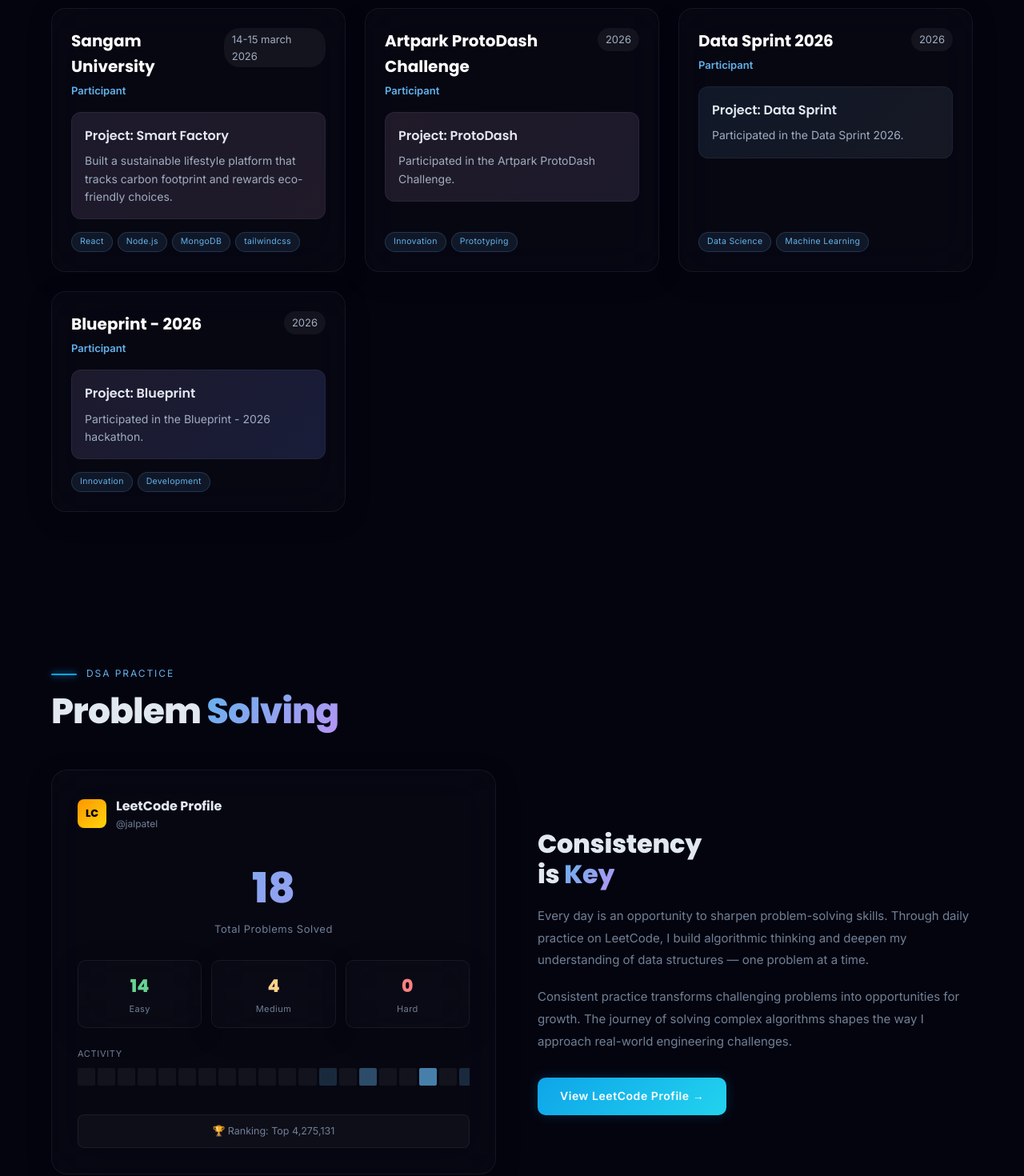
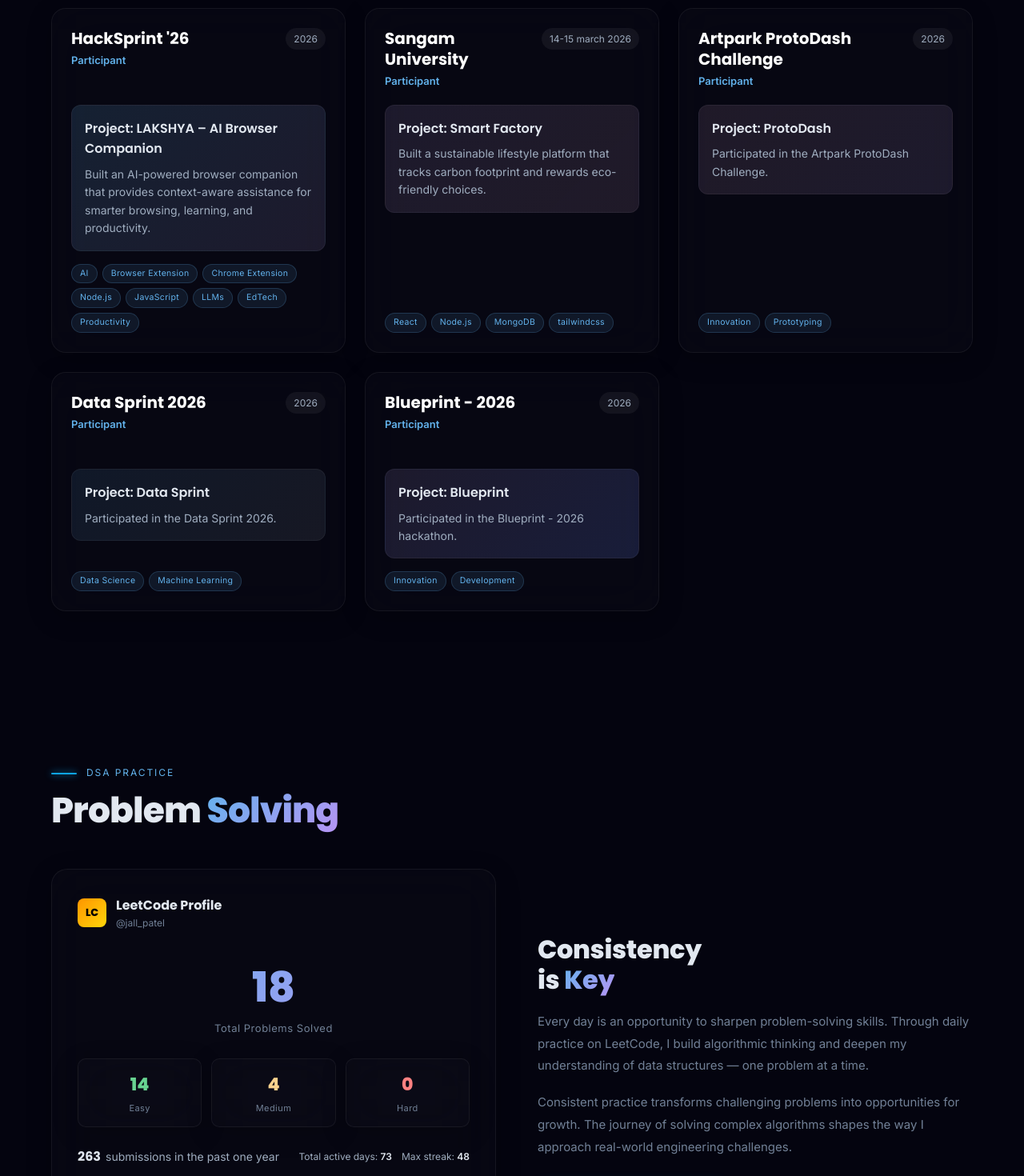
Before and after one commit to jalpatel2646/my_portfolio, a React (Vite) app: page / in a window 1280 px wide. Shown: the part 4440-5910 px from the top of the page at 80% size. Built offline with nearby package versions, Linux system fonts and the light colour scheme; no server answers.

Commit message:
feat: integrate live LeetCode stats, align hackathon cards, and add LAKSHYA project

```diff
--- a/src/components/HackathonProjects.jsx
+++ b/src/components/HackathonProjects.jsx
@@ -4,7 +4,7 @@ import SectionWrapper, { SectionLabel, SectionTitle } from './SectionWrapper'
 const hackathonProjects = [
   {
     title: 'AI Cost Intelligence Dashboard',
-    description: 'AI-powered dashboard to analyze and predict costs using data insights.',
+    description: 'AI Cost Intelligence Dashboard is an AI-powered analytics platform that helps organizations monitor, analyze, and optimize operational costs in real time. It detects spending anomalies, forecasts future expenses, provides intelligent recommendations with confidence scoring, and enables autonomous actions through AI-driven insights, helping businesses make faster, data-driven financial decisions.',
     image: 'https://images.unsplash.com/photo-1518770660439-4636190af475?ixlib=rb-4.0.3&auto=format&fit=crop&w=800&q=80',
     tags: ['AI', 'Analytics', 'Dashboard'],
     hackathon: 'Hackathon 2026',
@@ -13,12 +13,21 @@ const hackathonProjects = [
   },
   {
     title: 'SmartFactory AI — Industrial Management System',
-    description: 'Smart factory management system for real-time monitoring, automation, and analytics.',
+    description: 'LAKSHYA is an AI-powered browser extension that understands the active webpage and provides intelligent, context-aware assistance. It can analyze webpages, summarize articles, understand PDFs, Excel files, and images, summarize YouTube videos, generate quizzes and flashcards, and automatically fill online forms using resume data—all without leaving the browser.',
     image: 'https://images.unsplash.com/photo-1551288049-bebda4e38f71?ixlib=rb-4.0.3&auto=format&fit=crop&w=800&q=80',
     tags: ['React', 'Node.js', 'AI', 'Automation'],
     hackathon: 'Hackathon 2026',
     live: 'https://ps-005-codecrusaders.vercel.app/welcome',
     code: 'https://github.com/VishwaPatel892/PS005-Codecrusaders.git'
+  },
+  {
+    title: 'LAKSHYA – AI Browser Companion',
+    description: 'LAKSHYA is an AI-powered browser extension that understands the active webpage and provides intelligent, context-aware assistance. It can analyze webpages, summarize articles, understand PDFs, Excel files, and images, summarize YouTube videos, generate quizzes and flashcards, and automatically fill online forms using resume data—all without leaving the browser.',
+    image: 'https://images.unsplash.com/photo-1677442136019-21780ecad995?ixlib=rb-4.0.3&auto=format&fit=crop&w=800&q=80',
+    tags: ['JavaScript', 'React', 'Node.js', 'Express.js', 'Chrome Extension', 'AI', 'LLMs'],
+    hackathon: "HackSprint '26",
+    live: 'https://team-lakshya1.vercel.app/',
+    code: 'https://github.com/KHUSHPATEL143/team_lakshya.git'
   }
 ]
 
--- a/src/components/Hackathons.jsx
+++ b/src/components/Hackathons.jsx
@@ -2,6 +2,16 @@ import { motion } from 'framer-motion'
 import SectionWrapper, { SectionLabel, SectionTitle } from './SectionWrapper'
 
 const hackathons = [
+  {
+    name: "HackSprint '26",
+    role: 'Participant',
+    project: 'LAKSHYA – AI Browser Companion',
+    desc: 'Built an AI-powered browser companion that provides context-aware assistance for smarter browsing, learning, and productivity.',
+    tags: ['AI', 'Browser Extension', 'Chrome Extension', 'Node.js', 'JavaScript', 'LLMs', 'EdTech', 'Productivity'],
+    date: '2026',
+    gradient: 'linear-gradient(135deg, rgba(99,179,237,0.15), rgba(161,140,209,0.14))',
+    projectLink: ''
+  },
   {
     name: 'Sangam University',
     role: 'Participant',
@@ -21,8 +31,7 @@ const hackathons = [
     tags: ['Innovation', 'Prototyping'],
     date: '2026',
     gradient: 'linear-gradient(135deg, rgba(251,194,235,0.1), rgba(161,140,209,0.14))',
-    projectLink: '',
-    certLink: 'https://kommodo.ai/i/xTxWWQvnvRFVXlEgRol0'
+    projectLink: ''
   },
   {
     name: 'Data Sprint 2026',
@@ -59,12 +68,12 @@ function HackathonCard({ hackathon, index }) {
       onMouseEnter={e => e.currentTarget.style.borderColor = 'rgba(99,179,237,0.28)'}
       onMouseLeave={e => e.currentTarget.style.borderColor = 'rgba(255,255,255,0.08)'}
     >
-      <div style={{ display: 'flex', justifyContent: 'space-between', alignItems: 'flex-start' }}>
-        <div>
-          <h3 className="font-poppins" style={{ fontSize: 20, fontWeight: 700, margin: 0, color: '#fff' }}>{hackathon.name}</h3>
+      <div style={{ display: 'flex', justifyContent: 'space-between', alignItems: 'flex-start', minHeight: 80, gap: '12px' }}>
+        <div style={{ flex: 1 }}>
+          <h3 className="font-poppins" style={{ fontSize: 20, fontWeight: 700, margin: 0, color: '#fff', lineHeight: 1.3 }}>{hackathon.name}</h3>
           <p className="font-inter" style={{ fontSize: 13, color: '#63b3ed', margin: '4px 0 0 0', fontWeight: 600 }}>{hackathon.role}</p>
         </div>
-        <span style={{ fontSize: 13, color: '#a0aec0', background: 'rgba(255,255,255,0.05)', padding: '4px 10px', borderRadius: 20 }}>{hackathon.date}</span>
+        <span style={{ fontSize: 12, color: '#a0aec0', background: 'rgba(255,255,255,0.05)', padding: '4px 10px', borderRadius: 20, whiteSpace: 'nowrap', flexShrink: 0 }}>{hackathon.date}</span>
       </div>
 
       <div style={{ padding: '16px', background: hackathon.gradient, borderRadius: 12, border: '1px solid rgba(255,255,255,0.05)' }}>
--- a/src/components/ProblemSolving.jsx
+++ b/src/components/ProblemSolving.jsx
@@ -1,10 +1,86 @@
 import { motion } from 'framer-motion'
+import { useState, useEffect } from 'react'
 import SectionWrapper, { SectionLabel, SectionTitle } from './SectionWrapper'
 
 const activityData = [0,0,0,0,0,0,0,0,0,0,0,0,1,0,2,0,0,3,0,1,0,0,4,2]
 const levelClass = ['', 'lv1', 'lv2', 'lv3', 'lv4']
 
 export default function ProblemSolving() {
+  const [stats, setStats] = useState({
+    solvedProblem: 18,
+    easySolved: 14,
+    mediumSolved: 4,
+    hardSolved: 0,
+    ranking: '4,275,131',
+    totalSubmissions: 263,
+    activeDays: 73,
+    maxStreak: 48
+  });
+
+  useEffect(() => {
+    const fetchLeetCodeData = async () => {
+      try {
+        const [solvedRes, profileRes] = await Promise.all([
+          fetch('https://alfa-leetcode-api.onrender.com/jall_patel/solved'),
+          fetch('https://alfa-leetcode-api.onrender.com/jall_patel/profile')
+        ]);
+
+        if (solvedRes.ok && profileRes.ok) {
+          const solvedData = await solvedRes.json();
+          const profileData = await profileRes.json();
+
+          let maxStreak = 0;
+          let activeDays = 0;
+          let totalSubmissions = 263;
+
+          if (profileData.submissionCalendar) {
+            const calendar = profileData.submissionCalendar;
+            const timestamps = Object.keys(calendar).map(Number).sort((a,b)=>a-b);
+            activeDays = timestamps.length;
+
+            let currentStreak = 0;
+            let prevDay = null;
+
+            for (let ts of timestamps) {
+              const day = Math.floor(ts / 86400);
+              if (prevDay === null || day === prevDay + 1) {
+                currentStreak++;
+              } else if (day > prevDay + 1) {
+                currentStreak = 1;
+              }
+              if (currentStreak > maxStreak) {
+                maxStreak = currentStreak;
+              }
+              prevDay = day;
+            }
+          }
+
+          if (profileData.totalSubmissions) {
+            const allSub = profileData.totalSubmissions.find(s => s.difficulty === 'All');
+            if (allSub) {
+              totalSubmissions = allSub.submissions;
+            }
+          }
+
+          setStats({
+            solvedProblem: solvedData.solvedProblem || 18,
+            easySolved: solvedData.easySolved || 14,
+            mediumSolved: solvedData.mediumSolved || 4,
+            hardSolved: solvedData.hardSolved || 0,
+            ranking: profileData.ranking ? profileData.ranking.toLocaleString() : '1,090,087',
+            totalSubmissions: totalSubmissions || 263,
+            activeDays: activeDays || 73,
+            maxStreak: maxStreak || 48
+          });
+        }
+      } catch (error) {
+        console.error('Error fetching LeetCode stats:', error);
+      }
+    };
+
+    fetchLeetCodeData();
+  }, []);
+
   return (
     <SectionWrapper id="problem-solving">
       <SectionLabel>DSA Practice</SectionLabel>
@@ -27,22 +103,22 @@ export default function ProblemSolving() {
             </div>
             <div>
               <div className="font-poppins" style={{ fontSize: 16, fontWeight: 700 }}>LeetCode Profile</div>
-              <div className="font-inter" style={{ fontSize: 12, color: '#718096' }}>@jalpatel</div>
+              <div className="font-inter" style={{ fontSize: 12, color: '#718096' }}>@jall_patel</div>
             </div>
           </div>
 
           {/* Total */}
           <div style={{ textAlign: 'center', marginBottom: 28 }}>
-            <div className="font-poppins gradient-text-blue leetcode-total" style={{ fontSize: 52, fontWeight: 800 }}>18</div>
+            <div className="font-poppins gradient-text-blue leetcode-total" style={{ fontSize: 52, fontWeight: 800 }}>{stats.solvedProblem}</div>
             <div style={{ fontSize: 13, color: '#718096', letterSpacing: '0.04em' }}>Total Problems Solved</div>
           </div>
 
           {/* Easy / Medium / Hard */}
           <div className="grid grid-cols-1 sm:grid-cols-3 gap-3 mb-6">
             {[
-              { num: 14, label: 'Easy', color: '#68d391' },
-              { num: 4, label: 'Medium', color: '#fbd38d' },
-              { num: 0, label: 'Hard', color: '#fc8181' },
+              { num: stats.easySolved, label: 'Easy', color: '#68d391' },
+              { num: stats.mediumSolved, label: 'Medium', color: '#fbd38d' },
+              { num: stats.hardSolved, label: 'Hard', color: '#fc8181' },
             ].map(s => (
               <div key={s.label} className="glass-card" style={{ borderRadius: 10, padding: 14, textAlign: 'center' }}>
                 <div className="font-poppins" style={{ fontSize: 22, fontWeight: 800, color: s.color }}>{s.num}</div>
@@ -53,7 +129,17 @@ export default function ProblemSolving() {
 
           {/* Activity graph */}
           <div style={{ marginBottom: 20 }}>
-            <div style={{ fontSize: 11, color: '#718096', letterSpacing: '0.06em', textTransform: 'uppercase', marginBottom: 8 }}>Activity</div>
+            <div className="flex flex-col sm:flex-row sm:justify-between sm:items-center gap-2 mb-4">
+              <div style={{ fontSize: 14, color: '#e2e8f0', display: 'flex', alignItems: 'center' }}>
+                <span className="font-poppins" style={{ fontWeight: 700, fontSize: 16, marginRight: 6 }}>{stats.totalSubmissions}</span>
+                <span style={{ color: '#a0aec0' }}>submissions in the past one year</span>
+              </div>
+              <div style={{ fontSize: 12, color: '#a0aec0', display: 'flex', gap: 12 }}>
+                <div>Total active days: <span style={{ fontWeight: 600, color: '#e2e8f0' }}>{stats.activeDays}</span></div>
+                <div>Max streak: <span style={{ fontWeight: 600, color: '#e2e8f0' }}>{stats.maxStreak}</span></div>
+              </div>
+            </div>
+
             <div className="activity-graph-wrap overflow-x-auto pb-4">
               <div style={{ display: 'grid', gridTemplateColumns: 'repeat(24, 1fr)', gap: 3, minWidth: 600 }}>
                 {activityData.map((v, i) => (
@@ -65,7 +151,7 @@ export default function ProblemSolving() {
 
           {/* Ranking */}
           <div style={{ textAlign: 'center', fontSize: 12.5, color: '#718096', padding: 10, background: 'rgba(255,255,255,0.03)', borderRadius: 8, border: '1px solid rgba(255,255,255,0.06)' }}>
-            🏆 Ranking: Top 4,275,131
+            🏆 Ranking: Top {stats.ranking}
           </div>
         </motion.div>
 
@@ -81,7 +167,7 @@ export default function ProblemSolving() {
           <p style={{ fontSize: 15, color: '#718096', lineHeight: 1.85, marginBottom: 32 }}>
             Consistent practice transforms challenging problems into opportunities for growth. The journey of solving complex algorithms shapes the way I approach real-world engineering challenges.
           </p>
-          <a href="https://leetcode.com" target="_blank" rel="noreferrer">
+          <a href="https://leetcode.com/u/jall_patel/" target="_blank" rel="noreferrer">
             <button className="btn-primary">View LeetCode Profile →</button>
           </a>
         </div>
```
Lines whose indentation alone changed are shown as unchanged.
